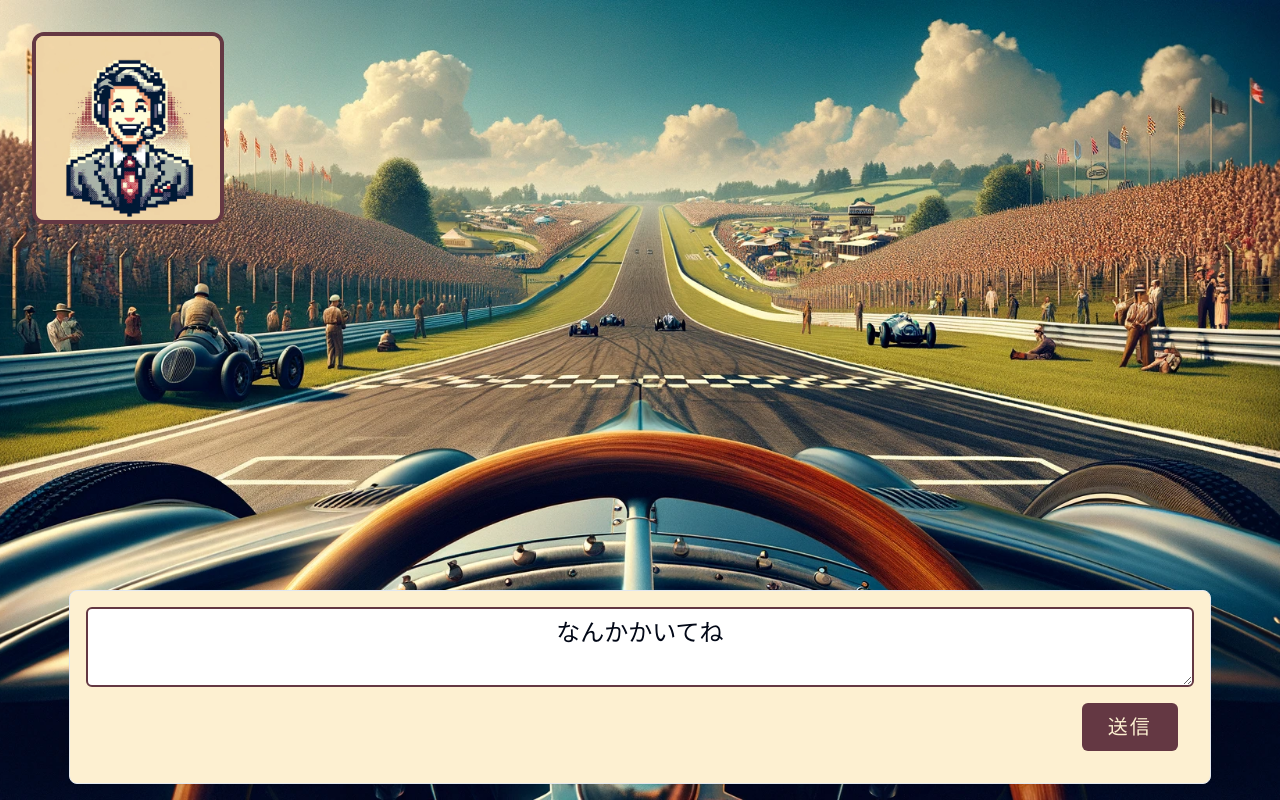
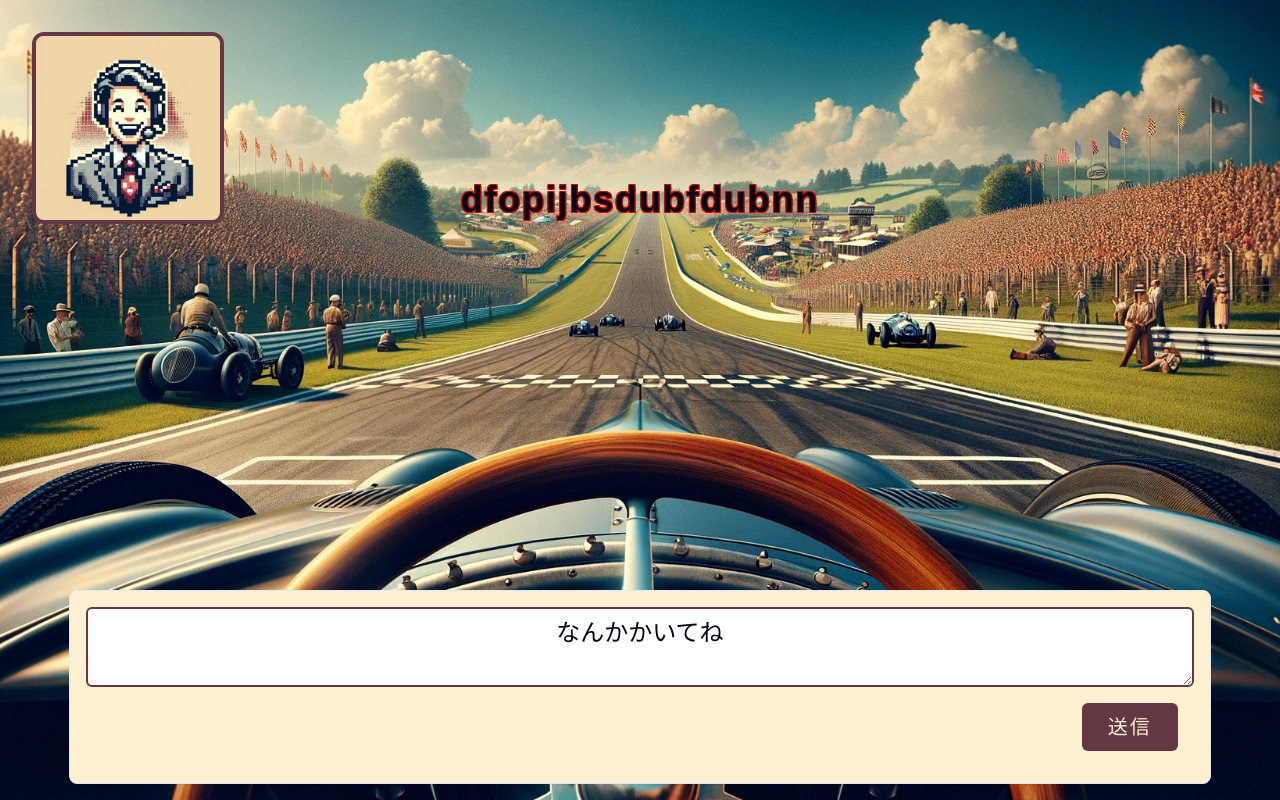
Before and after one commit to nose221834/ChatGP, a Next.js app in the folder view/: page /race in a window 1280 px wide. Built offline with nearby package versions, Linux system fonts and the light colour scheme; a web font is replaced by a local one.

Commit message:
縁付き文字を表示

```diff
--- a/view/src/app/race/Interactive.tsx
+++ b/view/src/app/race/Interactive.tsx
@@ -31,7 +31,7 @@ export function Interactive({ path, order, scene, submit }: InteProps) {
       <div className="flex flex-col justify-around items-center z-10 p-4 w-3/5 h-1/2">
         <div className="flex flex-col justify-around items-center  h-full w-full p-4">
           <div className="  font-extrabold text-4xl tracking-wider text-center w-11/12  p-8">
-            <p className="text-blue-50">{messages[scene]}</p>
+            <p className=" text-shadow-edge">dfopijbsdubfdubnn</p>
           </div>
         </div>
       </div>
```
